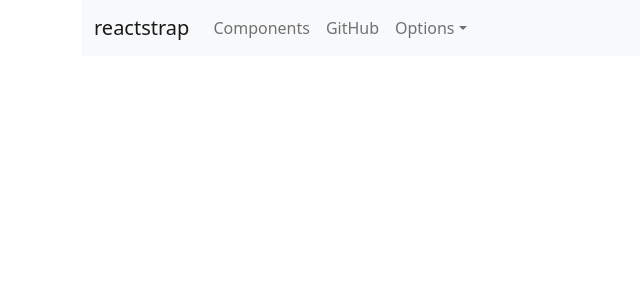
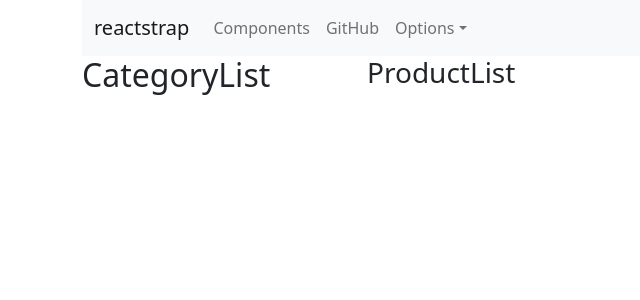
Before and after one commit to EsraKantarci/ReduxTraining, a React (Create React App) app: page / in a window 1280 px wide. Shown: the top 300 px of the page, without its empty margins (0-640 px from the left). Built offline with nearby package versions, Linux system fonts and the light colour scheme.

Commit message:
dashboard intro

```diff
--- a/src/components/categories/CategoryList.js
+++ b/src/components/categories/CategoryList.js
@@ -1,9 +1,9 @@
 import React, { Component } from 'react'
 
-export default class categoryList extends Component {
+export default class CategoryList extends Component {
   render() {
     return (
-      <div>categoryList</div>
+      <div><h2>CategoryList</h2></div>
     )
   }
 }
--- a/src/components/products/ProductList.js
+++ b/src/components/products/ProductList.js
@@ -1,9 +1,9 @@
 import React, { Component } from 'react'
 
-export default class productList extends Component {
+export default class ProductList extends Component {
   render() {
     return (
-      <div>productList</div>
+      <div><h3>ProductList</h3></div>
     )
   }
 }
--- a/src/components/root/App.js
+++ b/src/components/root/App.js
@@ -1,10 +1,12 @@
 import Navi from "../navi/Navi";
-import {Container} from "reactstrap";
+import {Container, Row, Col} from "reactstrap";
+import Dashboard from "./Dashboard";
 
 function App() {
   return <div>
     <Container>
-    <Navi/>
+      <Navi/>
+    <Dashboard/>
     </Container>
 
   </div>;
--- a/src/components/root/Dashboard.js
+++ b/src/components/root/Dashboard.js
@@ -1,9 +1,22 @@
-import React, { Component } from 'react'
+import React, { Component } from "react";
+import { Row, Col, Container } from "reactstrap";
+import CategoryList from "../categories/CategoryList";
+import ProductList from "../products/ProductList";
 
 export default class Dashboard extends Component {
   render() {
     return (
-      <div>Dashboard</div>
-    )
+      <div>
+        <Row>
+          <Col xs="3">
+            <CategoryList />
+          </Col>
+
+          <Col cs="9">
+            <ProductList />
+          </Col>
+        </Row>
+      </div>
+    );
   }
 }
```
